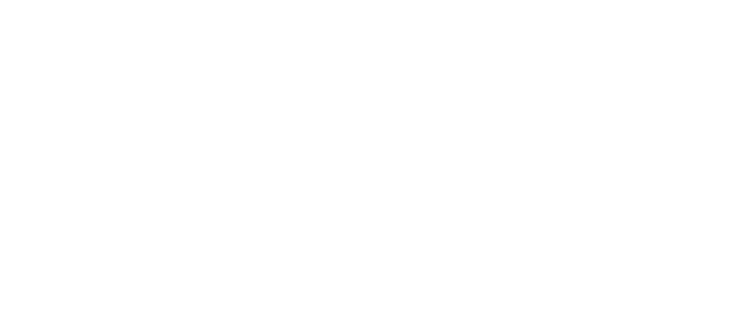
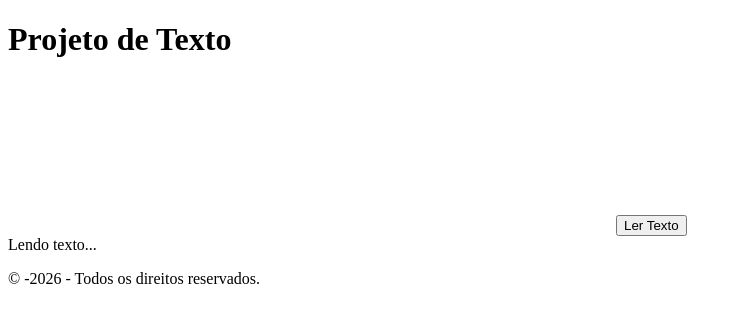
Before and after one commit to palomadantas16/ProjetoApi1, a plain HTML site: page index.html in a window 1280 px wide. Shown: the whole page, without its empty margins (0-742 px from the left). Drawn offline with Linux system fonts and the light colour scheme.

Commit message:
feat: estrutura de código html

```diff
--- a/index.html
+++ b/index.html
@@ -4,13 +4,25 @@
     <meta charset="UTF-8">
     <meta name="viewport" content="width=device-width, initial-scale=1.0">
     <!-- CSS EXTERNO -->
-     <link rel="stylesheet" href="../ProjetoApi1/src/css/style.css">
-    <title>Proejto Api</title>
+     <link rel="stylesheet" href="./src/css/style.css">
+    <title>Projeto Api</title>
 </head>
 <body>
 
-
-
+    <header>
+        <h1>Projeto de Texto</h1>
+    </header>
+    <main>
+        <div class="container">
+            <video id="video" autoplay playsinline></video>
+            <canvas id="canvas"></canvas>
+            <button id="btn-texto">Ler Texto</button>
+            <div id="saida">Lendo texto...</div>
+        </div>
+    </main>
+    <footer>
+        <p>&copy; -2026 - Todos os direitos reservados. </p>
+    </footer>
 
 
 <!-- JS EXTERNO -->
```
